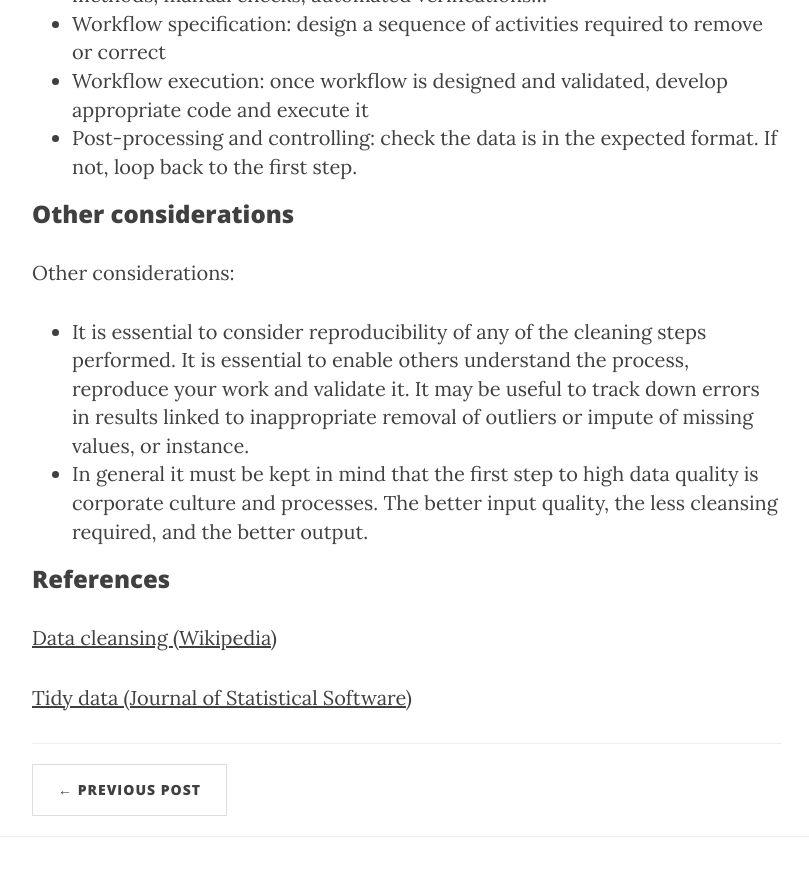
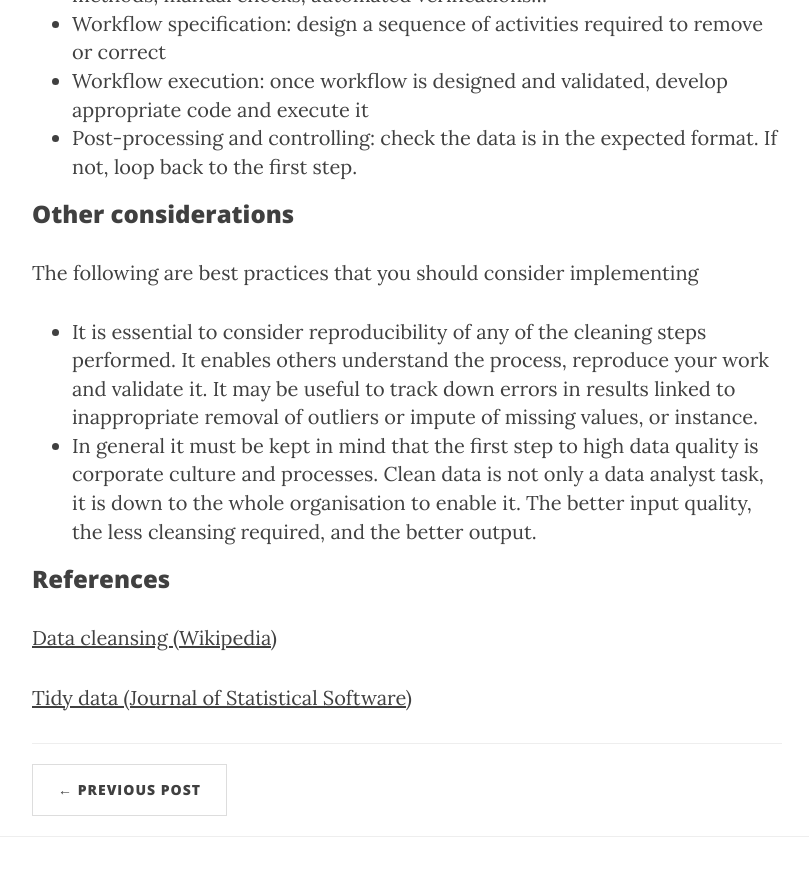
Before and after one commit to GregVial/gregvial.github.io, a Jekyll site: the page built from _posts/2016-10-24-White-paper-data-cleaning.md, in a window 1280 px wide and 900 px high, scrolled down 2437 px. Shown: the top 876 px of the window, without its empty margins (233-1042 px from the left). Built offline with Jekyll 4.4.1, drawn with Linux system fonts in a browser that asks for light colours; nearby versions of some CDN libraries.

Commit message:
Fixed various typos

```diff
--- a/_posts/2016-10-24-White-paper-data-cleaning.md
+++ b/_posts/2016-10-24-White-paper-data-cleaning.md
@@ -45,9 +45,9 @@ The typical data cleaning process will include the following steps:
 * Post-processing and controlling: check the data is in the expected format. If not, loop back to the first step.
 
 ### Other considerations
-Other considerations:
-* It is essential to consider reproducibility of any of the cleaning steps performed. It is essential to enable others understand the process, reproduce your work and validate it. It may be useful to track down errors in results linked to inappropriate removal of outliers or impute of missing values, or instance.
-* In general it must be kept in mind that the first step to high data quality is corporate culture and processes. The better input quality, the less cleansing required, and the better output.
+The following are best practices that you should consider implementing
+* It is essential to consider reproducibility of any of the cleaning steps performed. It enables others understand the process, reproduce your work and validate it. It may be useful to track down errors in results linked to inappropriate removal of outliers or impute of missing values, or instance.
+* In general it must be kept in mind that the first step to high data quality is corporate culture and processes. Clean data is not only a data analyst task, it is down to the whole organisation to enable it. The better input quality, the less cleansing required, and the better output.
 
 ### References
 <a href="https://en.wikipedia.org/wiki/Data_cleansing">Data cleansing (Wikipedia)</a>
```
Also changed, not shown: _posts/2016-10-16-SAT-scores-analysis.md (+1 -1 lines), _posts/2016-10-23-2000-billboard-songs.md (+1 -1 lines), 3 other files.
